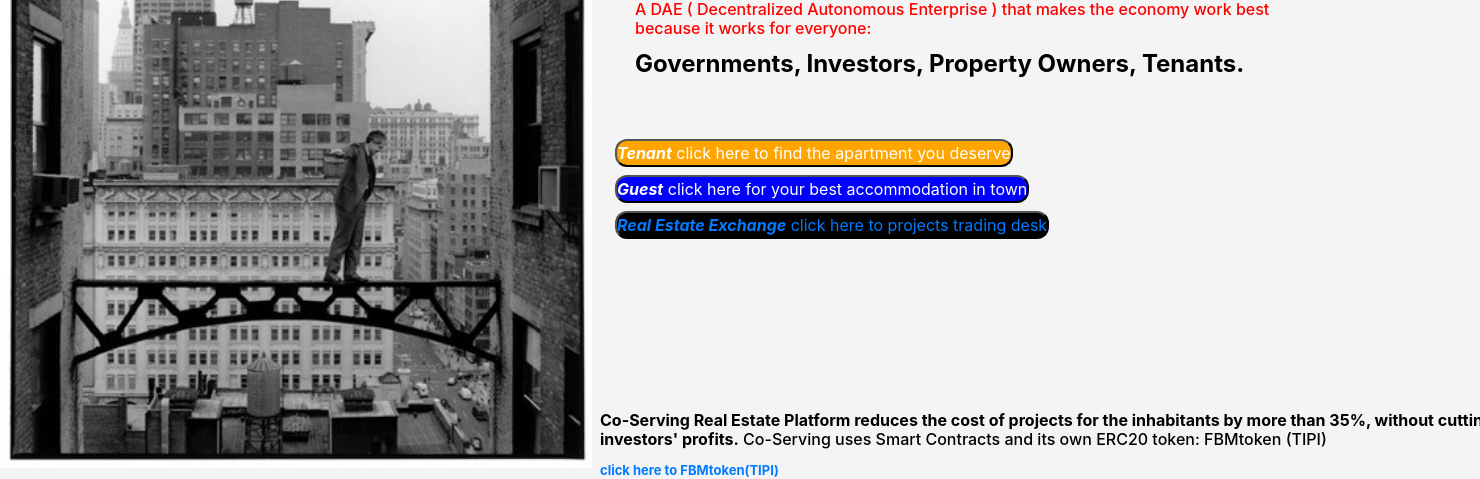
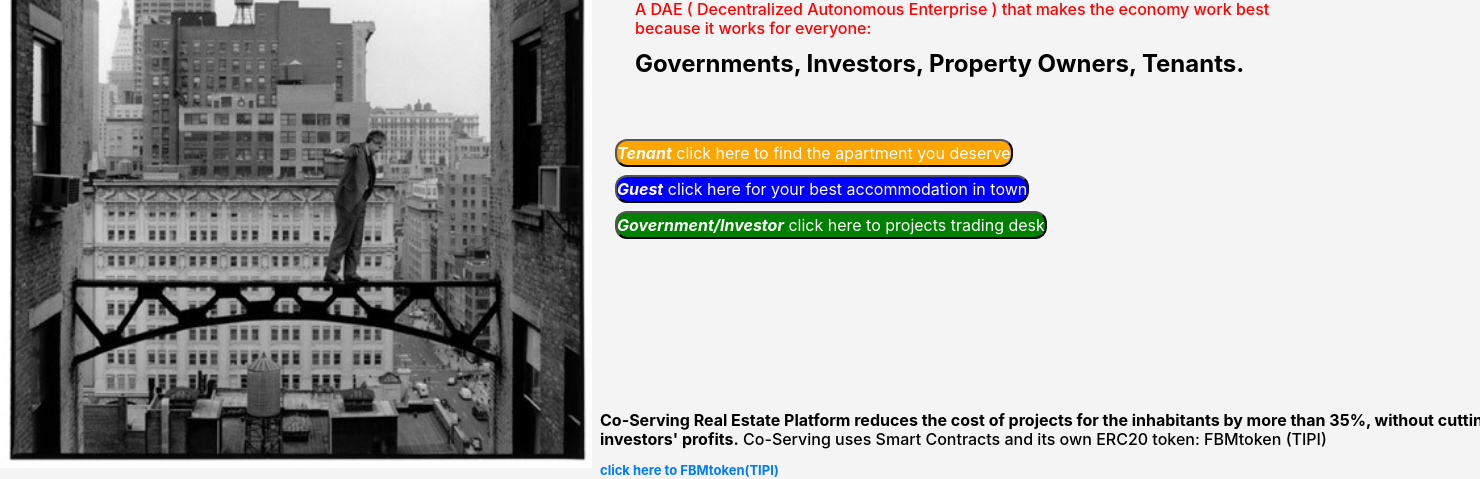
Before and after one commit to marco872/coserving, a Django app: page / in a window 1480 px wide; the page is wider, and only the part inside the window is pictured. Shown: the part 123-602 px from the top of that part. Run offline with Django 3.2, Linux system fonts and the light colour scheme; some libraries are stand-ins or nearby versions.

Commit message:
home trading

```diff
--- a/co_servings/templates/co_servings/home.html
+++ b/co_servings/templates/co_servings/home.html
@@ -88,8 +88,7 @@
 
                 <a href="{% url 'trading' %}">
 
-                  <button class="button button4" style="background-color:black; color:black; margin-left: 150px;"><strong><em>Real Estate Exchange</em></strong> click here  to projects trading desk
-
+                  <button class="button button4" style="background-color:green; color:white; margin-left: 150px;"><strong><em>Government/Investor</em></strong>  click here  to projects trading desk</button>
                 </a>
 
     </div>
@@ -260,13 +259,12 @@
 
          <div class="container" style="margin-left: : 100px" >
 
+         	<a href="{% url 'trading' %}">
+
+                  <button class="button button4" style="background-color:green; color:white; margin-left: 150px;"><strong><em>Government/Investor</em></strong>  click here  to projects trading desk</button>
+                </a>
 
 
-                <a href="{% url 'trading' %}">
-
-                  <button class="button button4" style="background-color:black; color:white; margin-left: 150px;"><strong><em>Real Estate Exchange</em></strong> click here  to projects trading desk
-
-                </a>
 </div>
 
 <br>
```
